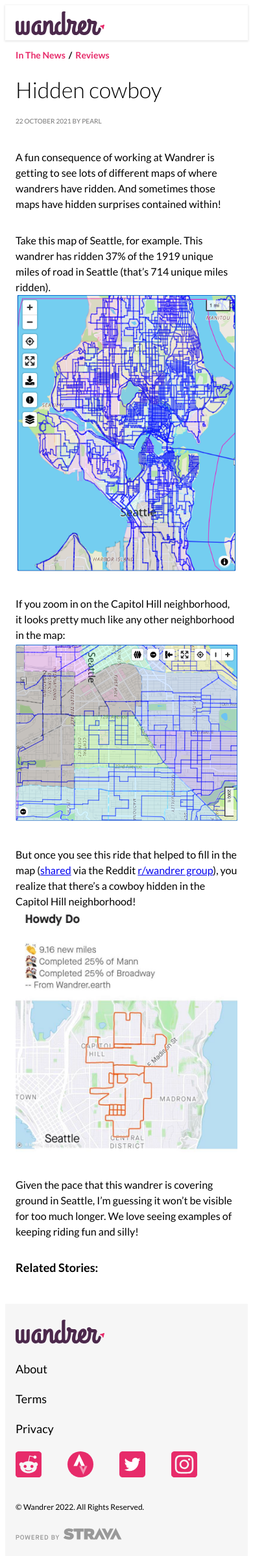
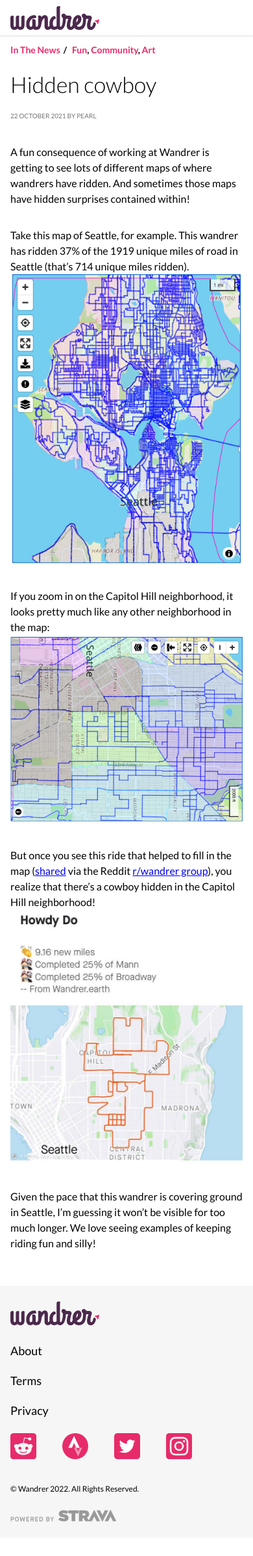
Before and after one commit to wandrer-earth/wandrer-earth.github.io, a Jekyll site: the page built from _posts/2021-10-22-hidden-cowboy.markdown, in a window 390 px wide. Shown: the whole page at 65% size. Built offline with Jekyll 4.4.1, drawn with Linux system fonts in a browser that asks for light colours; after the commit the page ends 2366 px from its top, so only the background shows below that.

Commit message:
breadcrumb item update

```diff
--- a/_layouts/post.html
+++ b/_layouts/post.html
@@ -6,7 +6,11 @@
     <nav aria-label='breadcrumb'>
       <ol class='breadcrumb'>
         <li class='breadcrumb-item'><a href='#'>In The News</a></li>
-        <li class='breadcrumb-item'><a href='#'>Reviews</a></li>
+        <li class='breadcrumb-item'>
+        {% for tag in page.tags %}
+          <a href='#'>{{ tag | capitalize }}</a><span>{% if forloop.last != true %}, {% endif %}</span>
+        {% endfor %}
+        </li>
       </ol>
     </nav>
   </div>
@@ -25,20 +29,21 @@
       </div>
     </div>
     {{ content }}
-    <h4>Related Stories:</h4>
-
+    <!-- Identify related posts using page tags -->
     {% assign posts = "" | split: ',' %}
-
     {% for cat in page.tags %}
       {% for post in site.tags[cat] %}
-        {% unless {{post.title}} == {{page.title}}  %}
-          {% unless {{posts}} contains {{post}}  %}
+        {% unless post.title == page.title  %}
+          {% unless posts contains post  %}
             {% assign posts = posts | push: post %}
           {% endunless %}
         {% endunless %}
       {% endfor %}
     {% endfor %}
 
+    <!-- We only want to display related stories if there are related stories -->
+    {% if posts.size > 0 %}
+      <h4>Related Stories:</h4>
       <div class="card-grid">
         {% for post in posts limit: 2 %}
           <div class="card">
@@ -53,5 +58,7 @@
           </div>
         {% endfor %}
       </div>
+    {% endif %}
+
   </div>
 </main>
--- a/_sass/components.scss
+++ b/_sass/components.scss
@@ -11,6 +11,7 @@
   font-size: 1.4rem;
   display: flex;
   flex-direction: column;
+  margin: 0;
 }
 .content {
   flex: 1 0 auto;
@@ -90,6 +91,9 @@
   display: grid;
   grid-template-columns: 1fr 1fr;
   grid-template-rows: max-content;
+  @media (max-width: 599px) {
+    grid-template-columns: 1fr;
+  }
 }
 
 .card {
```
Lines whose indentation alone changed are shown as unchanged.
